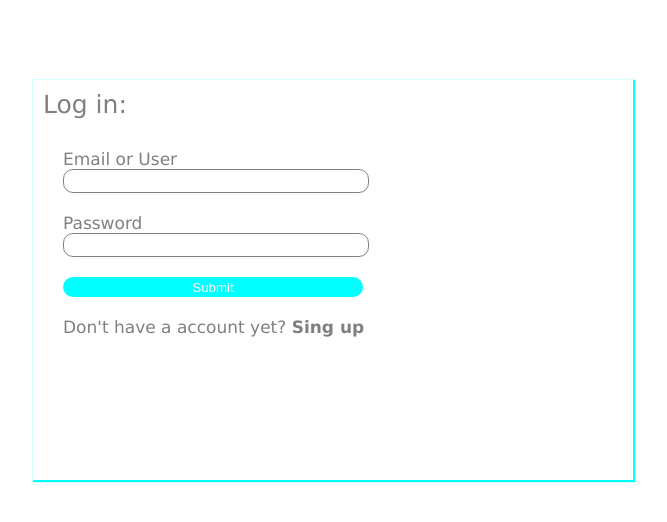
After one commit to ter-9001/sharelinks, a PHP site: page /login.php in a window 1280 px wide. The commit adds this page. Shown: the top 522 px of the page, without its empty margins (607-1274 px from the left). Run offline with PHP 8.4, Linux system fonts and the light colour scheme.

Commit message:
'loginlayout'

```diff
--- /dev/null
+++ b/login.php
@@ -0,0 +1,150 @@
+<!DOCTYPE html>
+<html lang="en">
+<head>
+    <meta charset="UTF-8">
+    <meta http-equiv="X-UA-Compatible" content="IE=edge">
+    <meta name="viewport" content="width=device-width, initial-scale=1.0">
+    <title> Share Link </title>
+</head>
+<style>
+    #login, #singup
+    {
+        width: 600px;
+        height: 400px;
+        box-shadow: 1px 1px 1px 1px aqua;
+        position: absolute;
+        top: 10%;
+        left: 50%;
+        display: flex;
+        flex-direction: column;
+        justify-content: start;
+
+    }
+
+    #singup
+    {
+        z-index: -1;
+        display: none;
+        width: 700px;
+        left: 42%;
+
+    }
+
+    div
+    {
+        font-family: 'Lucida Sans', 'Lucida Sans Regular', 'Lucida Grande', 'Lucida Sans Unicode', Geneva, Verdana, sans-serif;
+        font-size: 17px;
+        color: grey;
+    }
+
+    form
+    {
+        display: flex;
+        flex-direction: column;
+        justify-content: start;
+        margin: 30px 0 0  30px;
+    }
+
+    input
+    {
+        width: 300px;
+        height: 20px;
+        margin-bottom: 20px;
+        border-radius: 10px;
+        border: grey 0.1px solid;
+    }
+
+    p
+    {
+        margin: 0;
+    }
+
+    #submit
+    {
+        background-color: aqua;
+        color: white;
+        border: none;
+    }
+
+
+</style>
+<link rel="stylesheet" type="text/css" href="style.css" />
+
+<body>
+    <div id="login">
+        <p style="margin: 10px 0 0 10px; font-size: 25px;"> Log in: </p>
+
+        <form>
+            <p> Email or User </p>
+            <input type="text" name="emailuser" id="emailuser" />
+            <p> Password </p>
+            <input type="text" name="password" id="password" />
+            <input type="submit" id="submit">
+            <span>
+                Don't have a account yet?
+                <strong onclick= "Changelog('Up')"> Sing up </strong>
+            </span>
+        </form>
+
+
+    </div>
+
+    <div id="singup">
+        <p style="margin: 10px 0 0 10px; font-size: 25px;"> Sing up: </p>
+
+        <form>
+
+
+            <div class="row">
+
+                <div style="margin-right: 5px ;">
+                    <p> User </p>
+                    <input type="text" name="emailuser" id="emailuser" />
+                    <p> Password </p>
+                    <input type="text" name="password" id="password" />
+
+                </div>
+
+                <div>
+                    <p> Email </p>
+                    <input type="text" name="email" id="email" />
+                    <p> Gender </p>
+                    <select name="gender" id="gender">
+                        <option value="male">Male</option>
+                        <option value="female" selected>Female</option>
+                    </select>
+                </div>
+
+            </div>
+
+
+            <input type="submit" id="submit">
+            <span>
+                Already have a account?
+                <strong onclick= "Changelog('In')"> Sing In </strong>
+            </span>
+        </form>
+
+
+    </div>
+</body>
+<script>
+    function Changelog(a)
+    {
+
+        if(a == 'Up')
+        {
+            document.getElementById('login').style.display = 'none'
+            document.getElementById('singup').style.display = 'block'
+
+        }
+
+        if(a == 'In')
+        {
+            document.getElementById('singup').style.display = 'none'
+            document.getElementById('login').style.display = 'block'
+
+        }
+    }
+</script>
+</html>
--- a/style.css
+++ b/style.css
@@ -19,7 +19,7 @@
     font-family: 'Lucida Sans', 'Lucida Sans Regular', 'Lucida Grande', 'Lucida Sans Unicode', Geneva, Verdana, sans-serif;
     font-weight: 600;
     font-size: 15px;
-    border: solid 0.2px black;
+    border: solid 0.2px aqua;
     border-right: none;
     text-align: center;
     display: flex;
@@ -33,7 +33,7 @@
 
 .kind.end
 {
-    border-right: solid 0.2px black;
+    border-right: solid 0.2px aqua;
 }
 
 .kind p
@@ -69,7 +69,7 @@
 
 .kind:hover
 {
-    border: solid 0.2px black;
+    border: solid 0.2px aqua;
     transition: 1s;
     transform: scale(1.3);
     display: flex;
@@ -89,7 +89,7 @@
 
 .searchbox
 {
-    border: 0.2px solid grey;
+    border: 0.1px solid aqua;
     border-radius: 10px;
     width: 600px;
     height: 40px;
@@ -163,7 +163,7 @@ ion-icon[name="contact"]
     border-style: solid;
     width: 100%;
     padding: 10px;
-    border-image: linear-gradient(to left, white, darkorchid) 1;
+    border-image: linear-gradient(to left, white, aqua) 1;
     border-bottom: none;
 }
 
@@ -207,3 +207,10 @@ ion-icon[name="contact"]
 {
     text-transform: capitalize;
 }
+
+
+a
+{
+    text-decoration: none;
+    color: aqua;
+}
```
